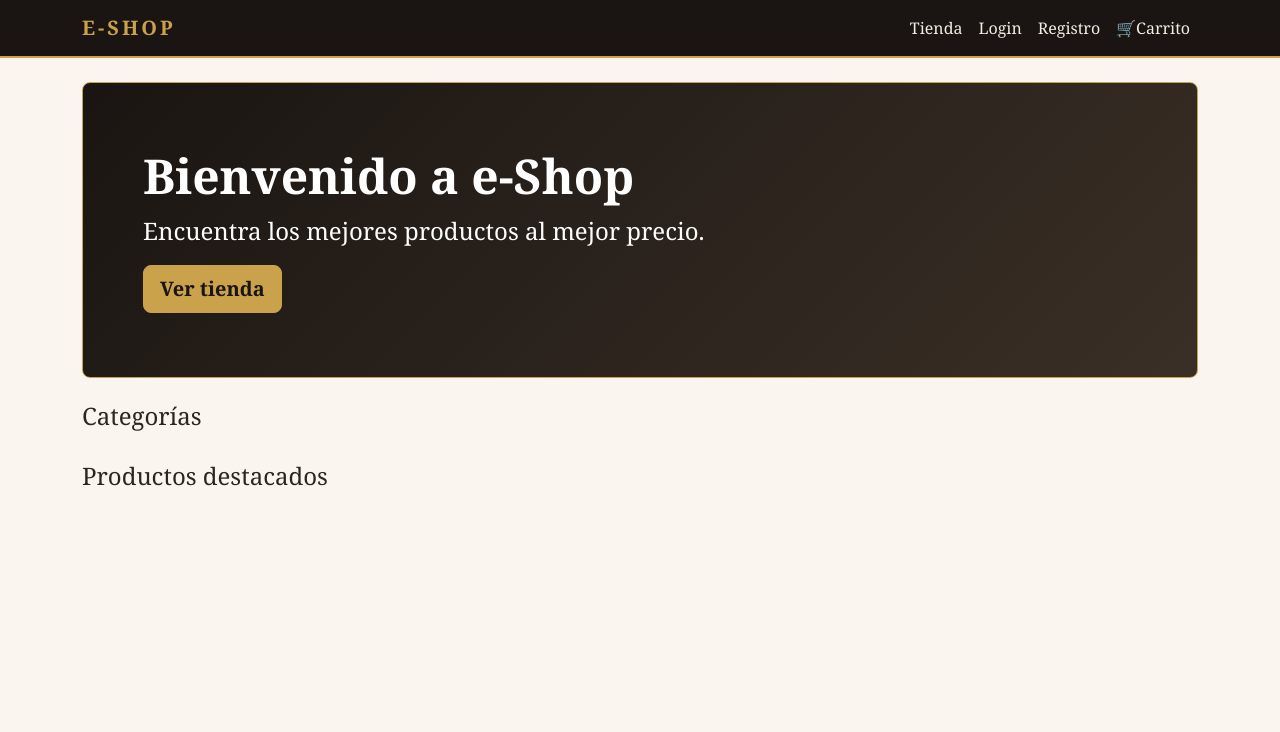
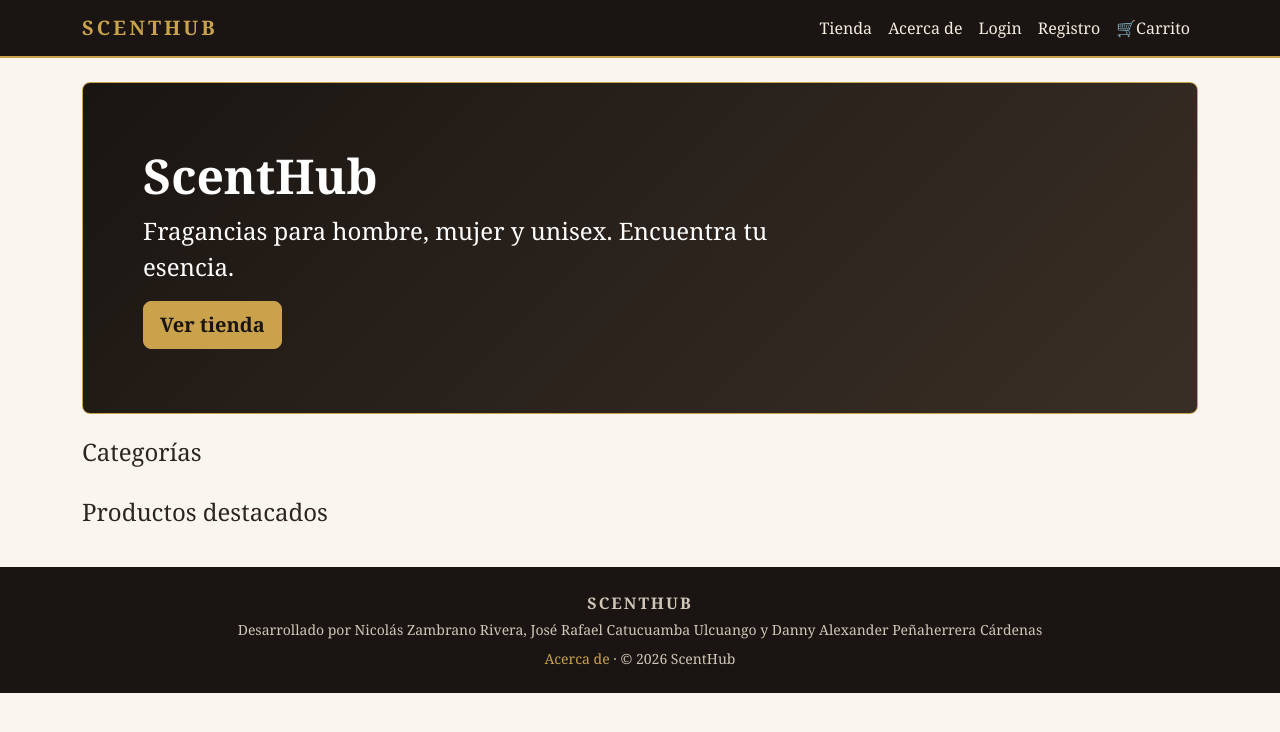
Before and after one commit to daanny247/e-shop, a Flask app: page / in a window 1280 px wide. Shown: the top 732 px of the page. Run offline with Flask 3, Linux system fonts and the light colour scheme; data that the repository does not hold is empty.

Commit message:
Rebranding a ScentHub: navbar, footer y página Acerca de
base.html: marca "ScentHub" en el navbar, enlace a Acerca de, y
footer con los integrantes del proyecto y el año actual (vía context
processor). home.html: hero adaptado a la tienda de perfumes. Se
agrega la ruta /acerca (public/routes.py) y su template con la
descripción del proyecto, el equipo y el año.

```diff
--- a/app/blueprints/public/routes.py
+++ b/app/blueprints/public/routes.py
@@ -207,3 +207,9 @@ def mis_pedidos():
         usuario_id=current_user.id
     ).order_by(Pedido.fecha.desc()).all()
     return render_template('public/mis_pedidos.html', pedidos=pedidos)
+
+
+# ── ACERCA DE ─────────────────────────────────────────────────────
+@public_bp.route('/acerca')
+def acerca():
+    return render_template('public/acerca.html')
--- a/app/templates/base.html
+++ b/app/templates/base.html
@@ -2,7 +2,7 @@
 <html lang="es">
 <head>
     <meta charset="UTF-8">
-    <title>{% block title %}e-Commerce{% endblock %}</title>
+    <title>{% block title %}ScentHub{% endblock %}</title>
     <link rel="stylesheet"
           href="https://cdn.jsdelivr.net/npm/bootstrap@5.3.0/dist/css/bootstrap.min.css">
     <link rel="stylesheet" href="{{ url_for('static', filename='css/style.css') }}">
@@ -10,9 +10,10 @@
 <body>
     <nav class="navbar navbar-expand-lg navbar-dark bg-dark">
         <div class="container">
-            <a class="navbar-brand" href="{{ url_for('public.home') }}">e-Shop</a>
+            <a class="navbar-brand" href="{{ url_for('public.home') }}">ScentHub</a>
             <div class="navbar-nav ms-auto">
                 <a class="nav-link" href="{{ url_for('public.tienda') }}">Tienda</a>
+                <a class="nav-link" href="{{ url_for('public.acerca') }}">Acerca de</a>
 
                 {% if current_user.is_authenticated %}
                     {% if current_user.es_admin() %}
@@ -59,6 +60,19 @@
         {% block content %}{% endblock %}
     </div>
 
+    <footer class="sh-footer py-4 mt-5">
+        <div class="container text-center">
+            <p class="mb-1 fw-bold" style="letter-spacing:2px;">SCENTHUB</p>
+            <p class="small mb-2">
+                Desarrollado por Nicolás Zambrano Rivera, José Rafael Catucuamba Ulcuango
+                y Danny Alexander Peñaherrera Cárdenas
+            </p>
+            <p class="small mb-0">
+                <a href="{{ url_for('public.acerca') }}">Acerca de</a> · © {{ anio_actual }} ScentHub
+            </p>
+        </div>
+    </footer>
+
     <script src="https://cdn.jsdelivr.net/npm/bootstrap@5.3.0/dist/js/bootstrap.bundle.min.js"></script>
     <script src="https://code.jquery.com/jquery-3.7.0.min.js"></script>
 
--- a/app/templates/public/home.html
+++ b/app/templates/public/home.html
@@ -1,12 +1,12 @@
 {% extends 'base.html' %}
-{% block title %}Inicio – e-Shop{% endblock %}
+{% block title %}Inicio – ScentHub{% endblock %}
 
 {% block content %}
 <!-- Hero -->
 <div class="p-5 mb-4 bg-dark text-white rounded-3">
   <div class="container-fluid py-3">
-    <h1 class="display-5 fw-bold">Bienvenido a e-Shop</h1>
-    <p class="col-md-8 fs-4">Encuentra los mejores productos al mejor precio.</p>
+    <h1 class="display-5 fw-bold">ScentHub</h1>
+    <p class="col-md-8 fs-4">Fragancias para hombre, mujer y unisex. Encuentra tu esencia.</p>
     <a href="{{ url_for('public.tienda') }}" class="btn btn-primary btn-lg">
       Ver tienda
     </a>
```
Also changed, not shown: app/templates/public/acerca.html (added, +36 -0 lines).
